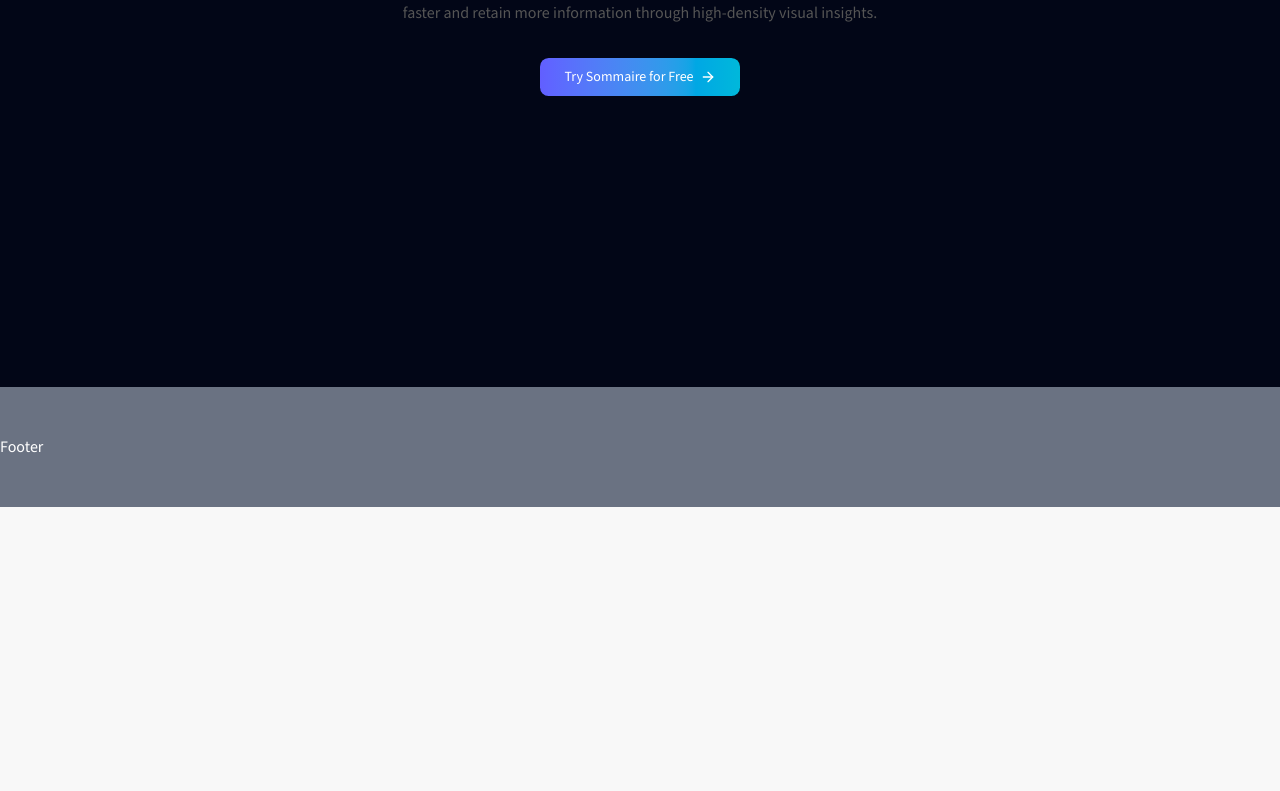
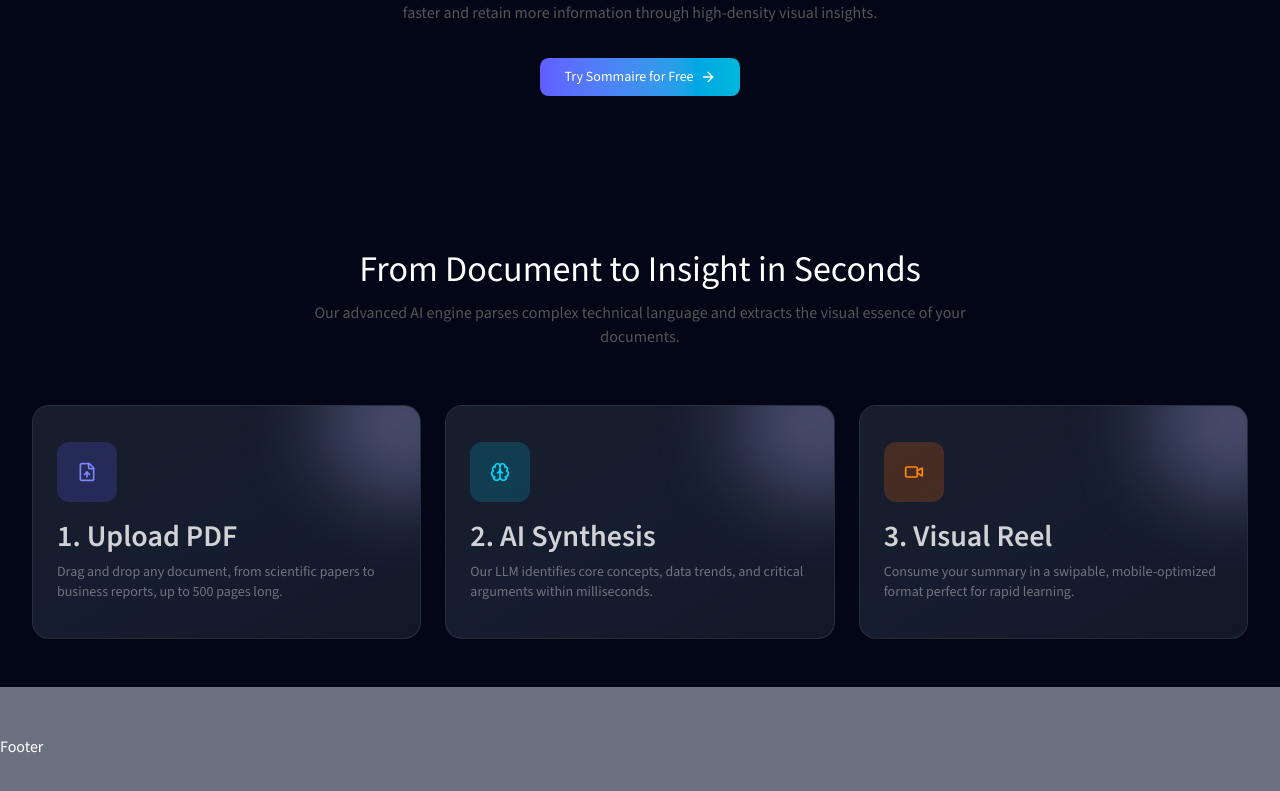
Before and after one commit to Chirag-2006/Sommaire, a Next.js app: page / in a window 1280 px wide. Shown: the part 413-1204 px from the top of the page. Before the commit the page ends 920 px from the top, so only its background shows below. Built offline with nearby package versions, Linux system fonts and the light colour scheme.

Commit message:
feat: add Features and FeatureCard components for enhanced functionality

```diff
--- a/app/page.tsx
+++ b/app/page.tsx
@@ -1,3 +1,4 @@
+import Features from "@/components/home/Features";
 import HeroSection from "@/components/home/HeroSection";
 import { Button } from "@/components/ui/button";
 import { UploadIcon } from "lucide-react";
@@ -7,6 +8,7 @@
   return (
     <div className="bg-[#020617] min-h-screen">
       <HeroSection />
+      <Features />
     </div>
 
   );
--- /dev/null
+++ b/components/common/FeatureCard.tsx
@@ -0,0 +1,33 @@
+import { JSX, RefAttributes } from "react";
+import { Card, CardContent } from "../ui/card";
+
+export default function FeatureCard({ icon, title, desc, iconBg }:{
+    icon: JSX.Element;
+    title: string;
+    desc: string;
+    iconBg: string;
+}) {
+  return (
+    <Card className="relative overflow-hidden border border-white/10 bg-linear-to-br from-[#0b1220] via-[#0f172a] to-[#111827] backdrop-blur-xl hover:-translate-y-1 hover:shadow-[0_20px_50px_rgba(0,0,0,0.4)] transition-all duration-300">
+
+      {/* Top Right Glow Circle */}
+      <div className="absolute -top-16 -right-16 w-40 h-40 bg-[#C0C1FF]/30 rounded-full blur-2xl" />
+
+      {/* Gradient Overlay */}
+      <div className="absolute inset-0 bg-linear-to-br from-white/5 to-transparent" />
+
+      <CardContent className="px-6 py-3 relative">
+        {/* Icon */}
+        <div className={`w-15 h-15 rounded-lg flex items-center justify-center mb-4 ${iconBg}`}>
+          {icon}
+        </div>
+
+        {/* Title */}
+        <h2 className="font-semibold mb-2 text-white/80">{title}</h2>
+
+        {/* Description */}
+        <p className="text-sm text-primary-foreground/40 ">{desc}</p>
+      </CardContent>
+    </Card>
+  );
+}
--- a/components/common/Header.tsx
+++ b/components/common/Header.tsx
@@ -46,7 +46,7 @@
 
         {/* Links */}
         <nav className="hidden md:flex items-center gap-8 text-sm text-gray-300">
-          <NavLinks href="/about" >About</NavLinks>
+          <NavLinks href="/#about" >About</NavLinks>
           <NavLinks href="/#pricing">Pricing</NavLinks>
           {isLogedIn && <Link href="/dashboard">Dashboard</Link>}
         </nav>
--- /dev/null
+++ b/components/home/Features.tsx
@@ -0,0 +1,44 @@
+
+import { FileUp, Brain, Video } from "lucide-react";
+import FeatureCard from "../common/FeatureCard";
+
+export default function Features() {
+  return (
+    <section className="pt-6 pb-12 relative">
+      <div className="container">
+        {/* Heading */}
+        <div className="text-center mb-14">
+          <h3 className="mb-3">From Document to Insight in Seconds</h3>
+          <p className="text-muted-foreground max-w-2xl mx-auto ">
+            Our advanced AI engine parses complex technical language and extracts
+            the visual essence of your documents.
+          </p>
+        </div>
+
+        {/* Cards */}
+        <div className="grid md:grid-cols-3 gap-6">
+          <FeatureCard
+            icon={<FileUp className="w-5 h-5" />}
+            title="1. Upload PDF"
+            desc="Drag and drop any document, from scientific papers to business reports, up to 500 pages long."
+            iconBg="bg-indigo-500/20 text-indigo-400"
+          />
+
+          <FeatureCard
+            icon={<Brain className="w-5 h-5" />}
+            title="2. AI Synthesis"
+            desc="Our LLM identifies core concepts, data trends, and critical arguments within milliseconds."
+            iconBg="bg-cyan-500/20 text-cyan-400"
+          />
+
+          <FeatureCard
+            icon={<Video className="w-5 h-5" />}
+            title="3. Visual Reel"
+            desc="Consume your summary in a swipable, mobile-optimized format perfect for rapid learning."
+            iconBg="bg-orange-500/20 text-orange-400"
+          />
+        </div>
+      </div>
+    </section>
+  );
+}
--- /dev/null
+++ b/components/ui/card.tsx
@@ -0,0 +1,103 @@
+import * as React from "react"
+
+import { cn } from "@/lib/utils"
+
+function Card({
+  className,
+  size = "default",
+  ...props
+}: React.ComponentProps<"div"> & { size?: "default" | "sm" }) {
+  return (
+    <div
+      data-slot="card"
+      data-size={size}
+      className={cn(
+        "group/card flex flex-col gap-6 overflow-hidden rounded-xl bg-card py-6 text-sm text-card-foreground shadow-xs ring-1 ring-foreground/10 has-[>img:first-child]:pt-0 data-[size=sm]:gap-4 data-[size=sm]:py-4 *:[img:first-child]:rounded-t-xl *:[img:last-child]:rounded-b-xl",
+        className
+      )}
+      {...props}
+    />
+  )
+}
+
+function CardHeader({ className, ...props }: React.ComponentProps<"div">) {
+  return (
+    <div
+      data-slot="card-header"
+      className={cn(
+        "group/card-header @container/card-header grid auto-rows-min items-start gap-1 rounded-t-xl px-6 group-data-[size=sm]/card:px-4 has-data-[slot=card-action]:grid-cols-[1fr_auto] has-data-[slot=card-description]:grid-rows-[auto_auto] [.border-b]:pb-6 group-data-[size=sm]/card:[.border-b]:pb-4",
+        className
+      )}
+      {...props}
+    />
+  )
+}
+
+function CardTitle({ className, ...props }: React.ComponentProps<"div">) {
+  return (
+    <div
+      data-slot="card-title"
+      className={cn(
+        "font-heading text-base leading-normal font-medium group-data-[size=sm]/card:text-sm",
+        className
+      )}
+      {...props}
+    />
+  )
+}
+
+function CardDescription({ className, ...props }: React.ComponentProps<"div">) {
+  return (
+    <div
+      data-slot="card-description"
+      className={cn("text-sm text-muted-foreground", className)}
+      {...props}
+    />
+  )
+}
+
+function CardAction({ className, ...props }: React.ComponentProps<"div">) {
+  return (
+    <div
+      data-slot="card-action"
+      className={cn(
+        "col-start-2 row-span-2 row-start-1 self-start justify-self-end",
+        className
+      )}
+      {...props}
+    />
+  )
+}
+
+function CardContent({ className, ...props }: React.ComponentProps<"div">) {
+  return (
+    <div
+      data-slot="card-content"
+      className={cn("px-6 group-data-[size=sm]/card:px-4", className)}
+      {...props}
+    />
+  )
+}
+
+function CardFooter({ className, ...props }: React.ComponentProps<"div">) {
+  return (
+    <div
+      data-slot="card-footer"
+      className={cn(
+        "flex items-center rounded-b-xl px-6 group-data-[size=sm]/card:px-4 [.border-t]:pt-6 group-data-[size=sm]/card:[.border-t]:pt-4",
+        className
+      )}
+      {...props}
+    />
+  )
+}
+
+export {
+  Card,
+  CardHeader,
+  CardFooter,
+  CardTitle,
+  CardAction,
+  CardDescription,
+  CardContent,
+}
```
